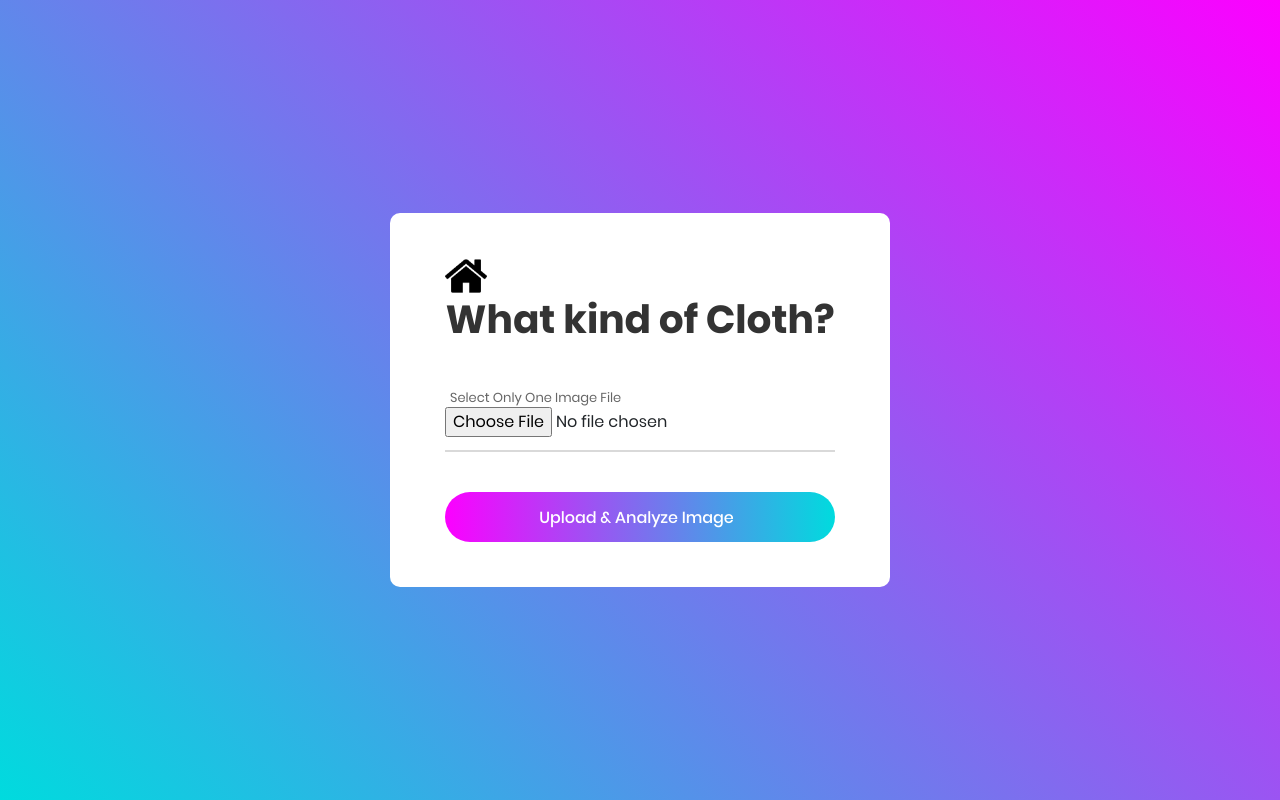
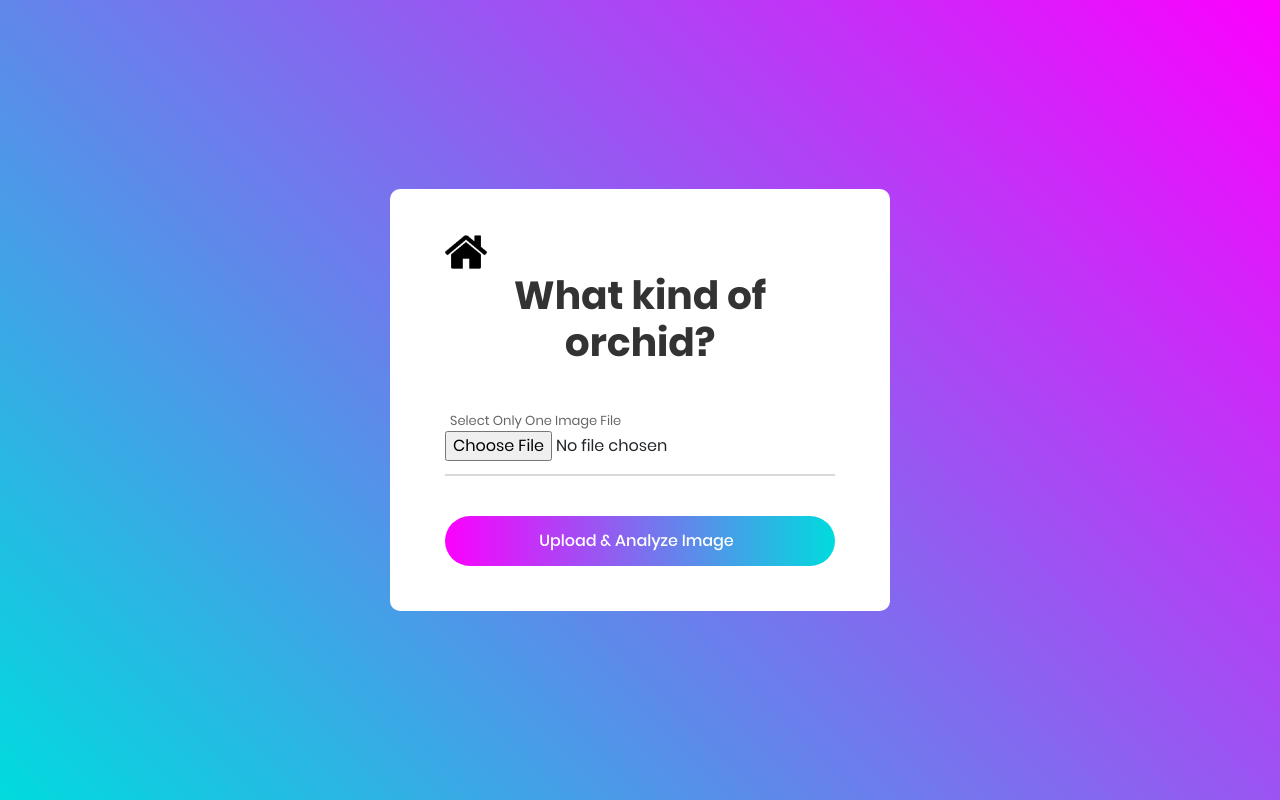
Before and after one commit to MomSweetMom/orchid-classification2, a plain HTML site: page app/static/index.html in a window 1280 px wide. Drawn offline with Linux system fonts and the light colour scheme; files that its build step writes are made by us from their sources; files whose address does not match are found by name.

Commit message:
add stage-1.pth, modify index.html

```diff
--- a/app/static/index.html
+++ b/app/static/index.html
@@ -1,5 +1,5 @@
 <head>
-	<title>What Kind of Cloth?</title>
+	<title>What kind of orchid?</title>
 	<meta charset="UTF-8">
 	<meta name="viewport" content="width=device-width, initial-scale=1">
 
@@ -28,7 +28,7 @@
 	<div class="container-contact100">
 		<div class="wrap-contact100">
 			<a href="/"><img height="42" width="42" src="static/images/25694.png" ></a>
-			<span class="contact100-form-title">What kind of Cloth?</span>
+			<span class="contact100-form-title">What kind of orchid?</span>
 			<form class="contact100-form validate-form" action="/upload" method="post" enctype="multipart/form-data">
 				<div class="wrap-input100 validate-input" data-validate = "Valid image file is required: jpg or png">
 					<span class="label-input100">Select Only One Image File</span>
```
Also changed, not shown: 1 other file.
